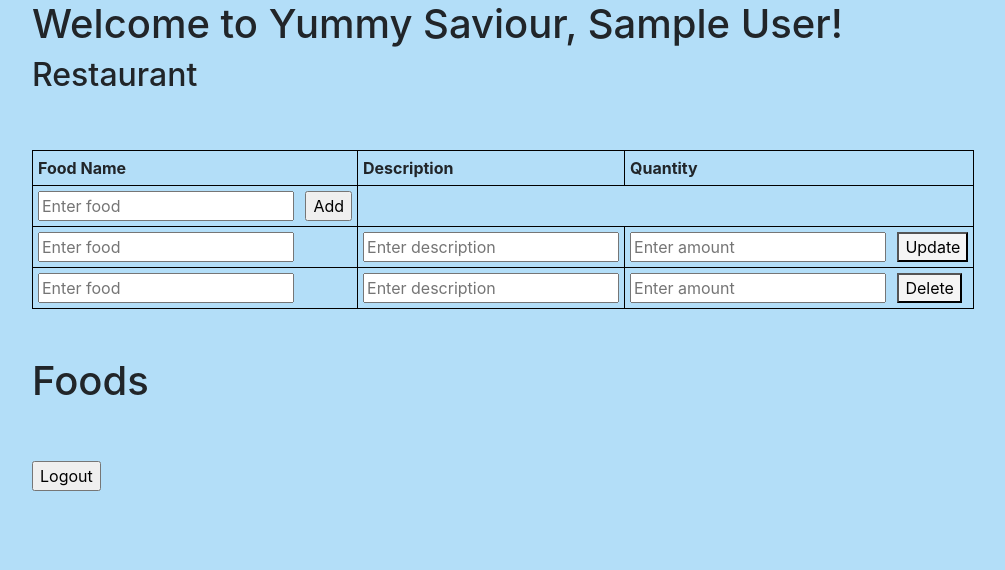
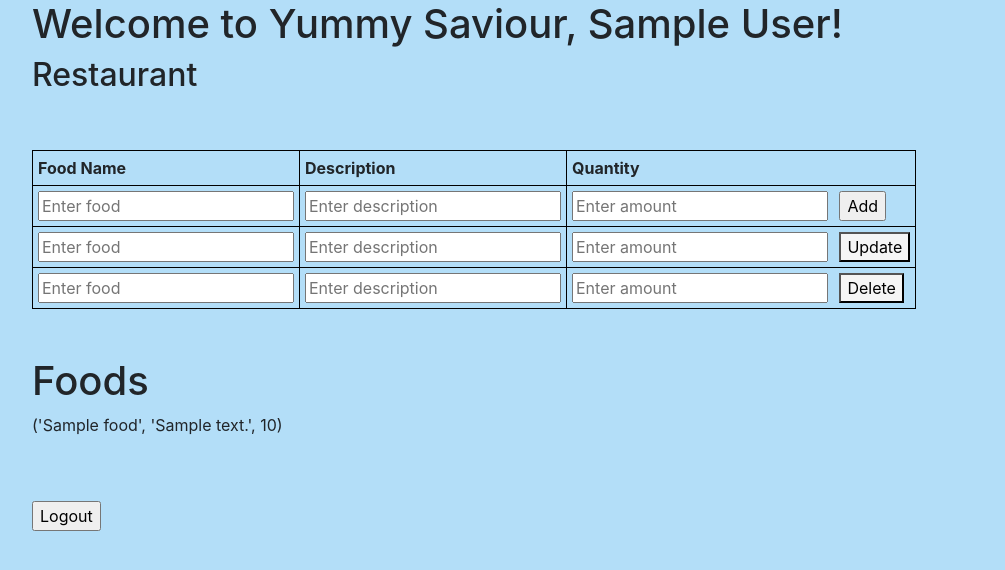
Before and after one commit to chinita226/agile-development-project, a Flask app: a page that uses website/templates/restaurant.html in a window 1280 px wide. Shown: the part 55-625 px from the top of the page, without its empty margins (53-1058 px from the left). Run offline with Flask 2, Linux system fonts and the light colour scheme; a user stored in the database is signed in; tables that the repository leaves empty hold one stand-in row (values such as "Sample post"); lists and menus that the app fills with data are empty; some libraries are stand-ins or nearby versions.

Commit message:
fixed add function

```diff
--- a/website/models.py
+++ b/website/models.py
@@ -11,11 +11,13 @@
     user_type = db.Column(db.String(30), nullable=False)
     foods = db.relationship('Food')
 
-class Food(UserMixin, db.Model):
+class Food(db.Model):
     id = db.Column(db.Integer, primary_key=True)
     food_name = db.Column(db.String(25))
+    description = db.Column(db.String(25))
+    quantity= db.Column(db.Integer())
     users_id = db.Column(db.Integer, db.ForeignKey('user.id'))
 
 
-    def __repr__(self):
+    def repr(self):
         return "<food_name: {}>".format(self.food_name)
--- a/website/templates/restaurant.html
+++ b/website/templates/restaurant.html
@@ -72,7 +72,9 @@
           <th>Quantity</th>
         </tr>
         <tr>
-          <th><input type="text" id="food_name" name="food_name" placeholder="Enter food">&nbsp;&nbsp;&nbsp;<input type="submit" value="Add"></th>
+          <th><input type="text" id="food_name" name="food_name" placeholder="Enter food"></th>
+          <th><input type="text" id="description" name="description" placeholder="Enter description"></th>
+          <th><input type="number" id="quantity" name="quantity" placeholder="Enter amount">&nbsp;&nbsp;&nbsp;<input type="submit" value="Add"></th>
         </tr>
           <tr>
             <th><input type="text" id="food_name" name="food_name[]" placeholder="Enter food"></th>
@@ -86,7 +88,6 @@
               </tr>
 
         </table>
-
       </div>
 
     </body>
@@ -96,8 +97,8 @@
 <form action="{{ url_for('auth.logout') }}" method="POST">
     <br><br>
     <h1>Foods</h1>
-    {% for food in foods %}
-      <p>{{food.foods}}</p>
+    {% for food in food %}
+      <p>{{food.food_name,food.description,food.quantity}}</p>
     {% endfor %}
     <br><br>
     <input type="submit" value="Logout">
--- a/website/views.py
+++ b/website/views.py
@@ -18,7 +18,7 @@
 def dashboard(user):
     # Show restaurant page
     if current_user.user_type == 'restaurant' and request.form:
-        food = Food(food_name=request.form.get("food_name"))
+        food = Food(food_name=request.form.get("food_name"),description=request.form.get("description"),quantity=request.form.get("quantity"))
         db.session.add(food)
         db.session.commit()
     food=Food.query.all()
```
Also changed, not shown: website/auth.py (+0 -8 lines).
